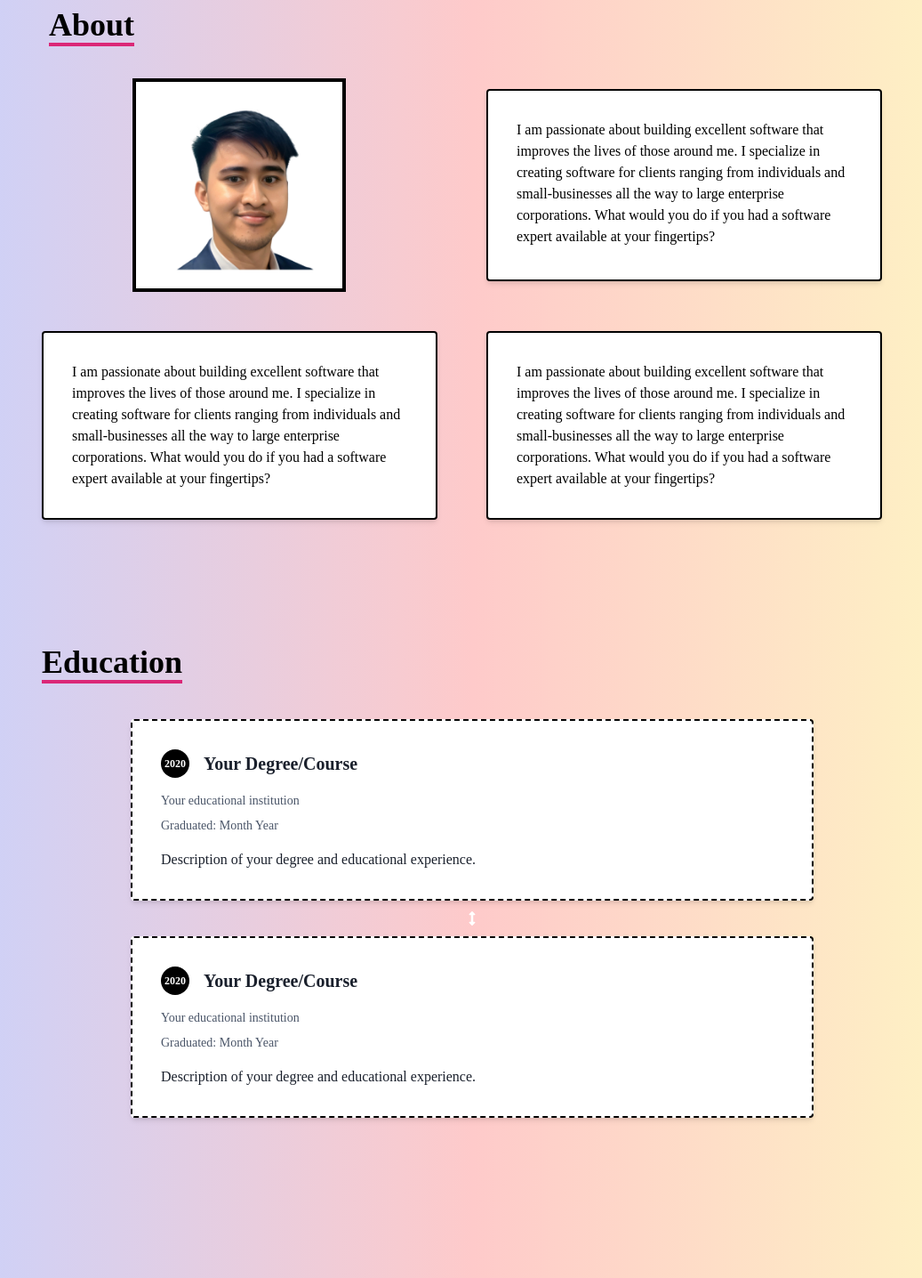
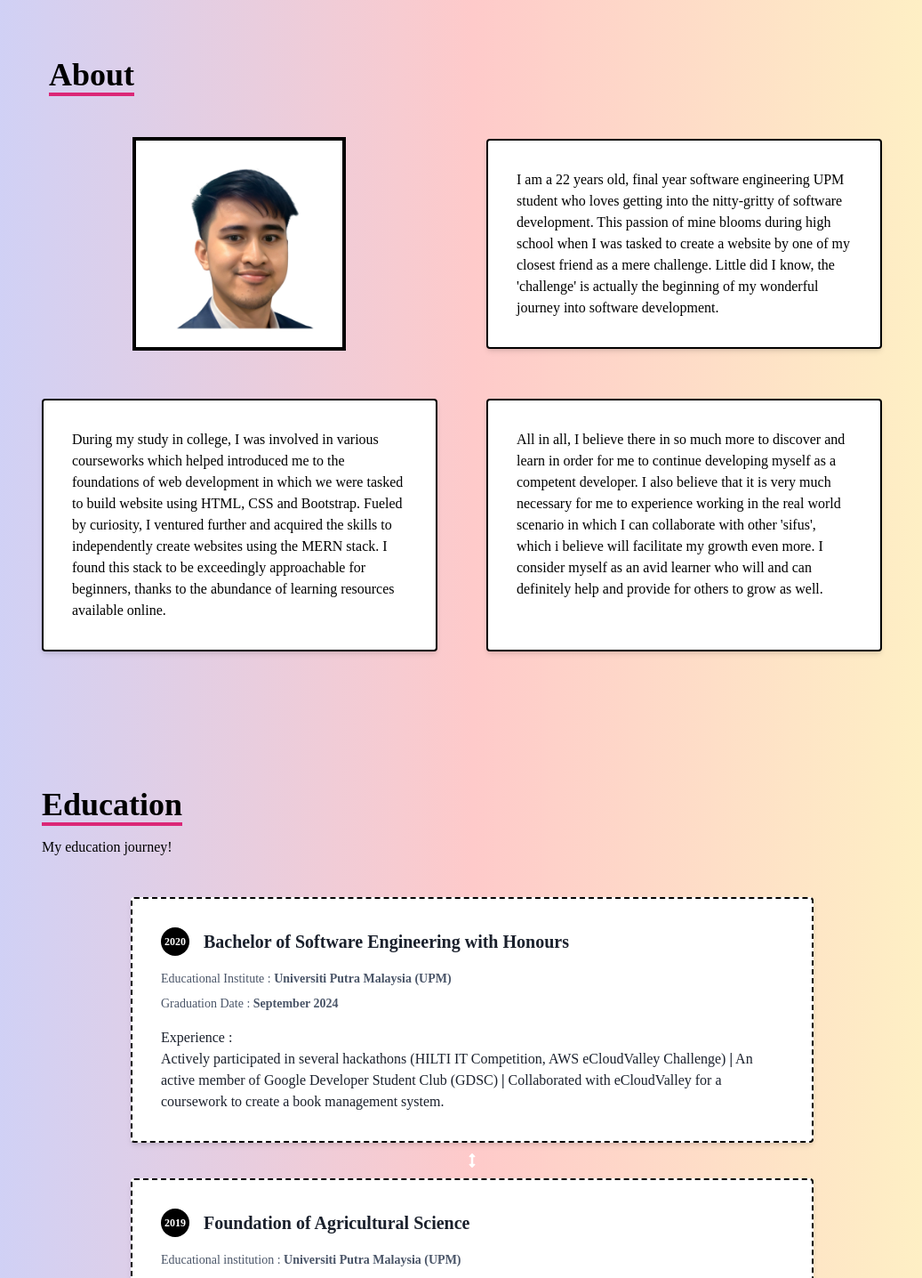
Before and after one commit to nikumaruku/dev-portfolio, a React (Create React App) app: page / in a window 1280 px wide. Shown: the part 800-2236 px from the top of the page at 89% size, without its empty margins (109-1146 px from the left). Built offline with nearby package versions, Linux system fonts and the light colour scheme.

Commit message:
Modify components details

```diff
--- a/src/components/About.jsx
+++ b/src/components/About.jsx
@@ -5,7 +5,7 @@ const About = () => {
   return (
     <div
       name="about"
-      className="w-full h-800 bg-gradient-to-r from-indigo-200 via-red-200 to-yellow-100 text-gray-300 "
+      className="w-full sm:h-screen bg-gradient-to-r from-indigo-200 via-red-200 to-yellow-100 text-gray-300 "
     >
       <div className="flex flex-col justify-center items-center w-full h-full">
         <div className="max-w-[1000px] mx-auto p-2 flex flex-col justify-center w-full h-200 ">
@@ -26,30 +26,35 @@ const About = () => {
           </div>
 
           <div className="w-[95%] max-w-screen-md bg-white shadow-md rounded p-8 my-3 hover:scale-110 duration-500 border-solid border-2 border-black">
-            <p className="text-black">
-              I am passionate about building excellent software that improves
-              the lives of those around me. I specialize in creating software
-              for clients ranging from individuals and small-businesses all the
-              way to large enterprise corporations. What would you do if you had
-              a software expert available at your fingertips?
+            <p className="text-black ">
+              I am a 22 years old, final year software engineering UPM student who loves
+              getting into the nitty-gritty of software development. This
+              passion of mine blooms during high school when I was tasked to
+              create a website by one of my closest friend as a mere challenge.
+              Little did I know, the 'challenge' is actually the beginning of my
+              wonderful journey into software development.
             </p>
           </div>
           <div className="w-[95%] max-w-screen-md bg-white shadow-md rounded p-8 my-3 hover:scale-110 duration-500 border-solid border-2 border-black">
             <p className="text-black">
-              I am passionate about building excellent software that improves
-              the lives of those around me. I specialize in creating software
-              for clients ranging from individuals and small-businesses all the
-              way to large enterprise corporations. What would you do if you had
-              a software expert available at your fingertips?
+              During my study in college, I was involved in various courseworks
+              which helped introduced me to the foundations of web development
+              in which we were tasked to build website using HTML, CSS and
+              Bootstrap. Fueled by curiosity, I ventured further and acquired
+              the skills to independently create websites using the MERN stack. I
+              found this stack to be exceedingly approachable for beginners,
+              thanks to the abundance of learning resources available online.
             </p>
           </div>
           <div className="w-[95%] max-w-screen-md bg-white shadow-md rounded p-8 my-3 hover:scale-110 duration-500 border-solid border-2 border-black">
             <p className="text-black">
-              I am passionate about building excellent software that improves
-              the lives of those around me. I specialize in creating software
-              for clients ranging from individuals and small-businesses all the
-              way to large enterprise corporations. What would you do if you had
-              a software expert available at your fingertips?
+              All in all, I believe there in so much more to discover and learn
+              in order for me to continue developing myself as a competent
+              developer. I also believe that it is very much necessary for me to
+              experience working in the real world scenario in which I can
+              collaborate with other 'sifus', which i believe will facilitate my
+              growth even more. I consider myself as an avid learner who will
+              and can definitely help and provide for others to grow as well.
             </p>
           </div>
         </div>
--- a/src/components/Education.jsx
+++ b/src/components/Education.jsx
@@ -12,42 +12,49 @@ const Education = () => {
           <p className=" text-4xl font-bold inline border-b-4 border-pink-600 text-black my-5">
             Education
           </p>
+          <p className="mt-4">My education journey!</p>
         </div>
       </div>
+
       <div className="w-[95%] max-w-screen-md bg-white shadow-md rounded p-8 my-3 hover:scale-110 duration-500 border-dashed border-2 border-black">
         <div className="flex items-center mb-4">
           <div className="w-8 h-8 bg-black rounded-full flex items-center justify-center text-white font-bold text-xs mr-4">
             2020
           </div>
           <div className="text-lg md:text-xl font-semibold text-[#1a202c]">
-            Your Degree/Course
+            Bachelor of Software Engineering with Honours
           </div>
         </div>
         <div className="text-sm text-[#4a5568] mb-2">
-          Your educational institution
+          Educational Institute : <b>Universiti Putra Malaysia (UPM)</b>
         </div>
-        <div className="text-sm text-[#4a5568] mb-4">Graduated: Month Year</div>
+        <div className="text-sm text-[#4a5568] mb-4">
+          Graduation Date : <b>September 2024</b>
+        </div>
         <p className="text-[#1a202c]">
-          Description of your degree and educational experience.
+          Experience : <br /> Actively participated in several hackathons (HILTI
+          IT Competition, AWS eCloudValley Challenge) <b>|</b> An active member
+          of Google Developer Student Club (GDSC) <b>|</b> Collaborated with
+          eCloudValley for a coursework to create a book management system.
         </p>
       </div>
       <FaArrowsAltV className="text-white" />
       <div className="w-[95%] max-w-screen-md bg-white shadow-md rounded p-8 my-3 hover:scale-110 duration-500 border-dashed border-2 border-black">
         <div className="flex items-center mb-4">
           <div className="w-8 h-8 bg-black rounded-full flex items-center justify-center text-white font-bold text-xs mr-4">
-            2020
+            2019
           </div>
           <div className="text-lg md:text-xl font-semibold text-[#1a202c]">
-            Your Degree/Course
+            Foundation of Agricultural Science
           </div>
         </div>
         <div className="text-sm text-[#4a5568] mb-2">
-          Your educational institution
+          Educational institution : <b>Universiti Putra Malaysia (UPM)</b>
         </div>
-        <div className="text-sm text-[#4a5568] mb-4">Graduated: Month Year</div>
-        <p className="text-[#1a202c]">
-          Description of your degree and educational experience.
-        </p>
+        <div className="text-sm text-[#4a5568] mb-4">
+          Graduated:<b> June 2020</b>
+        </div>
+        {/* <p className="text-[#1a202c]"></p> */}
       </div>
     </div>
   );
--- a/src/components/Skills.jsx
+++ b/src/components/Skills.jsx
@@ -13,7 +13,7 @@ const Skills = () => {
   return (
     <div
       name="skills"
-      className="w-full h-300 bg-gradient-to-r from-indigo-200 via-red-200 to-yellow-100 text-gray-300  py-8"
+      className="w-full sm:h-screen bg-gradient-to-r from-indigo-200 via-red-200 to-yellow-100 text-gray-300 py-8"
     >
       {/* Container */}
       <div className="max-w-[1000px] mx-auto p-4 flex flex-col justify-center w-full h-full ">
@@ -21,9 +21,9 @@ const Skills = () => {
           <p className="text-4xl font-bold inline border-b-4 border-pink-600 text-black  ">
             Skills
           </p>
-          {/* <p className="py-4 text-black">
-            These are the technologies I've worked with
-          </p> */}
+          <p className="py-4 text-black">
+            These are the technologies I've worked with:-
+          </p>
         </div>
 
         <div className="w-full grid grid-cols-2 sm:grid-cols-4 gap-4 text-center py-8 ">
--- a/src/components/Work.jsx
+++ b/src/components/Work.jsx
@@ -16,7 +16,7 @@ const Work = () => {
           <p className="text-4xl font-bold inline border-b-4 border-pink-600 text-black">
             Work
           </p>
-          {/* <p className="py-6 text-black">Check out some of my recent work</p> */}
+          <p className="py-6 text-black">Check out some of my recent works!</p>
         </div>
 
         {/* container for projects */}
@@ -45,14 +45,14 @@ const Work = () => {
                     </button>
                   </a>
                   {/* eslint-disable-next-line */}
-                  <a href={item.live} target="_blank">
+                  {/* <a href={item.live} target="_blank">
                     <button
                       className="text-center rounded-lg px-4 py-3 m-2
                        bg-white text-gray-700 font-bold text-lg"
                     >
                       Live
                     </button>
-                  </a>
+                  </a> */}
                 </div>
               </div>
             </div>
```
